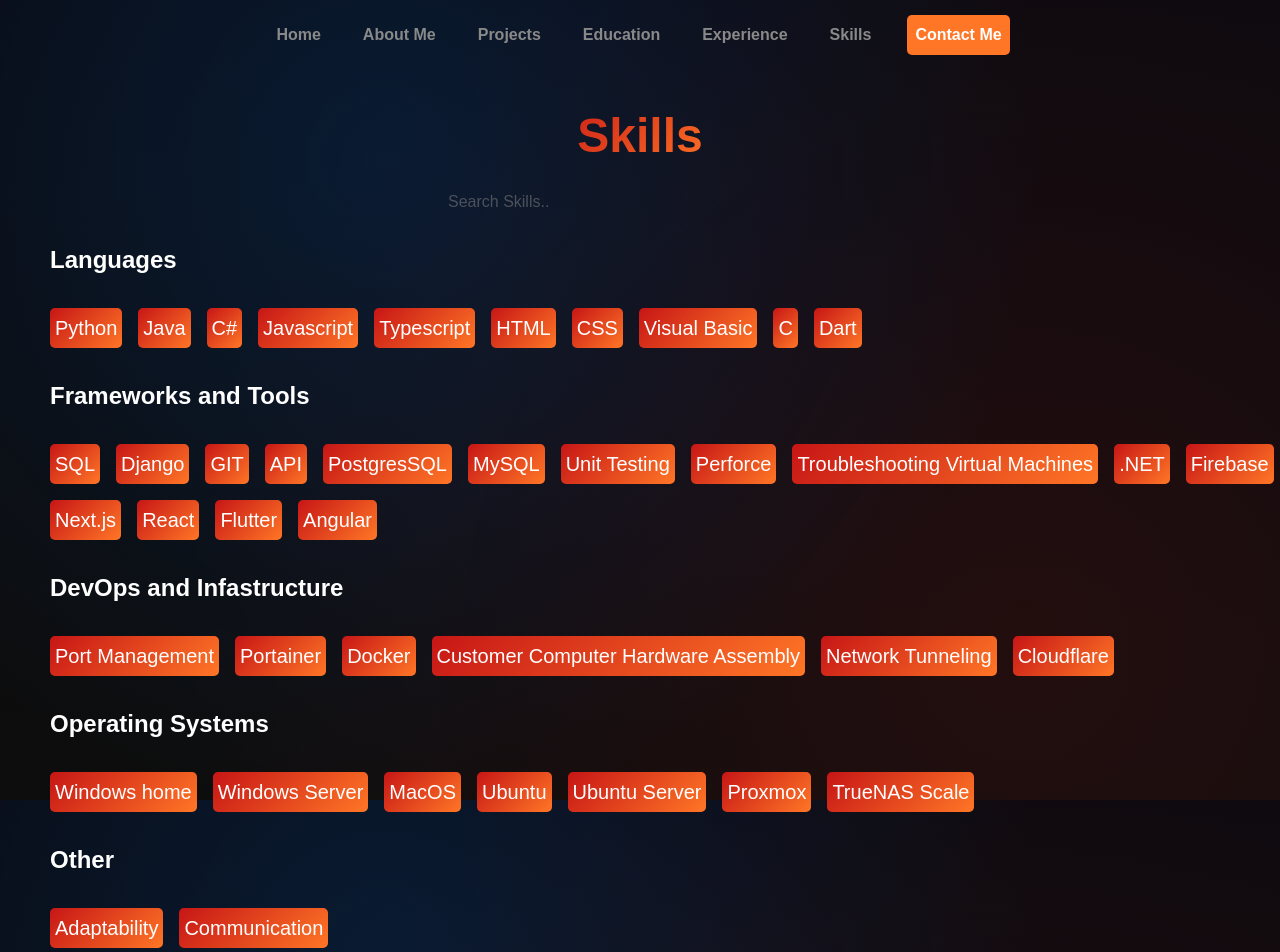
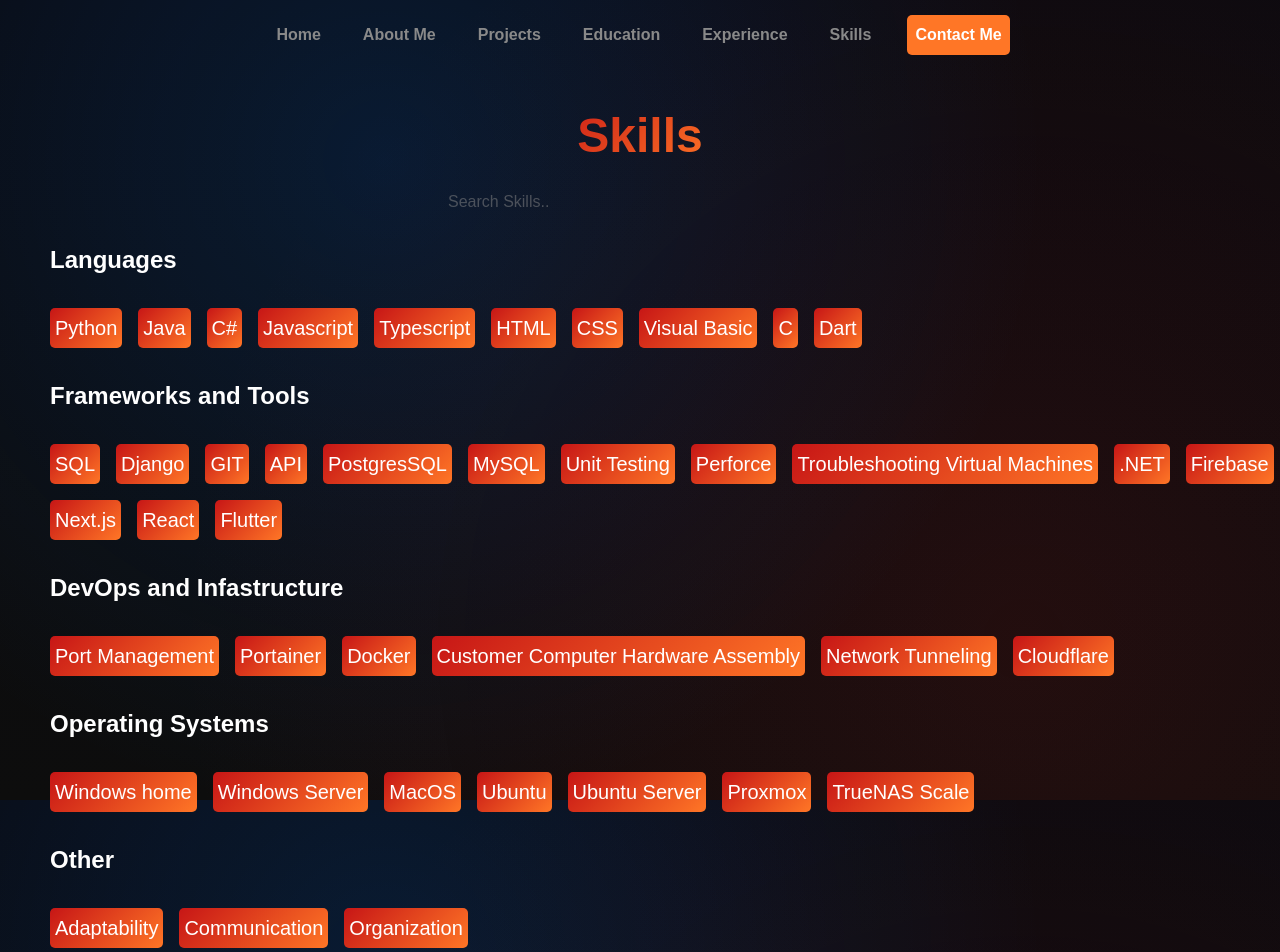
Before and after one commit to Drs2001/PortfolioWebsite, a Next.js app: page /skills in a window 1280 px wide. Shown: the top 952 px of the page. Built offline with nearby package versions, Linux system fonts and the light colour scheme.

Commit message:
added a new skill, replaced old resume

```diff
--- a/app/data.json
+++ b/app/data.json
@@ -206,12 +206,6 @@
             "description": "Worked on companies internal website built with Django during my co-op at Precision Optical Technologies."
         },
         {
-            "name": "Angular",
-            "category": "Frameworks and Tools",
-            "percent": "40",
-            "description": "Used Angular for my Software Engineering class to build our semester long project in."
-        },
-        {
             "name": "React",
             "category": "Frameworks and Tools",
             "percent": "50",
@@ -372,6 +366,12 @@
             "category": "Other",
             "percent": "100",
             "description": "Did my immersion in communication at Rochester Institute of Technology, and applied these learned skills on co-ops when collaborating with other departments on various projects."
+        },
+        {
+            "name": "Organization",
+            "category": "Other",
+            "percent": "100",
+            "description": ""
         }
     ],
     "projects": [
--- a/app/page.tsx
+++ b/app/page.tsx
@@ -10,7 +10,7 @@ export default function Home() {
         <p className="title">Full Stack Developer / IT Enthusiast</p>
         <Icons />
         <div className="flex gap-2.5">
-          <a href="/DylanResume2025.pdf" download className="downloadButtons">Download Resume</a>
+          <a href="/DylanResume.pdf" download className="downloadButtons">Download Resume</a>
           {/* <a href="/CoverLetter.odt" download className="downloadButtons">Download CV</a> */}
         </div>
       </div>
```
Also changed, not shown: 2 other files (tests, documents, lock files or other folders).
